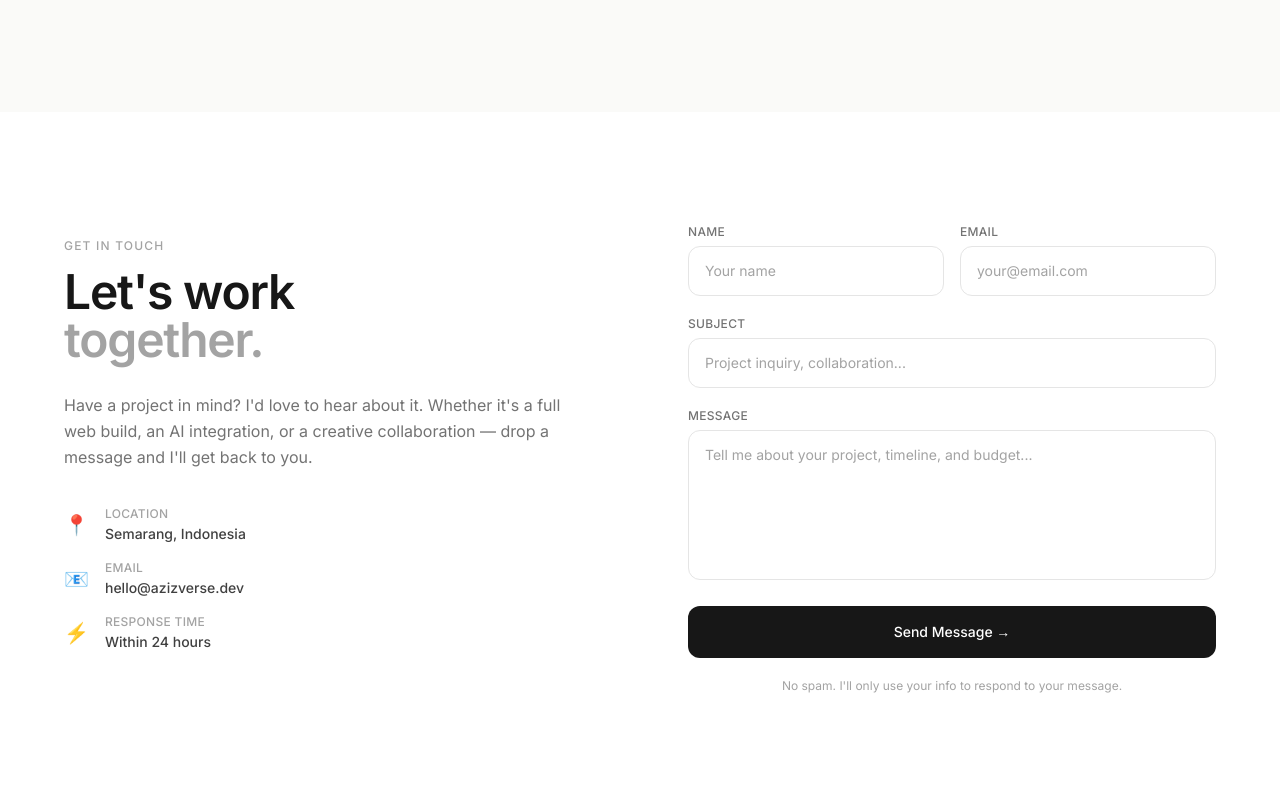
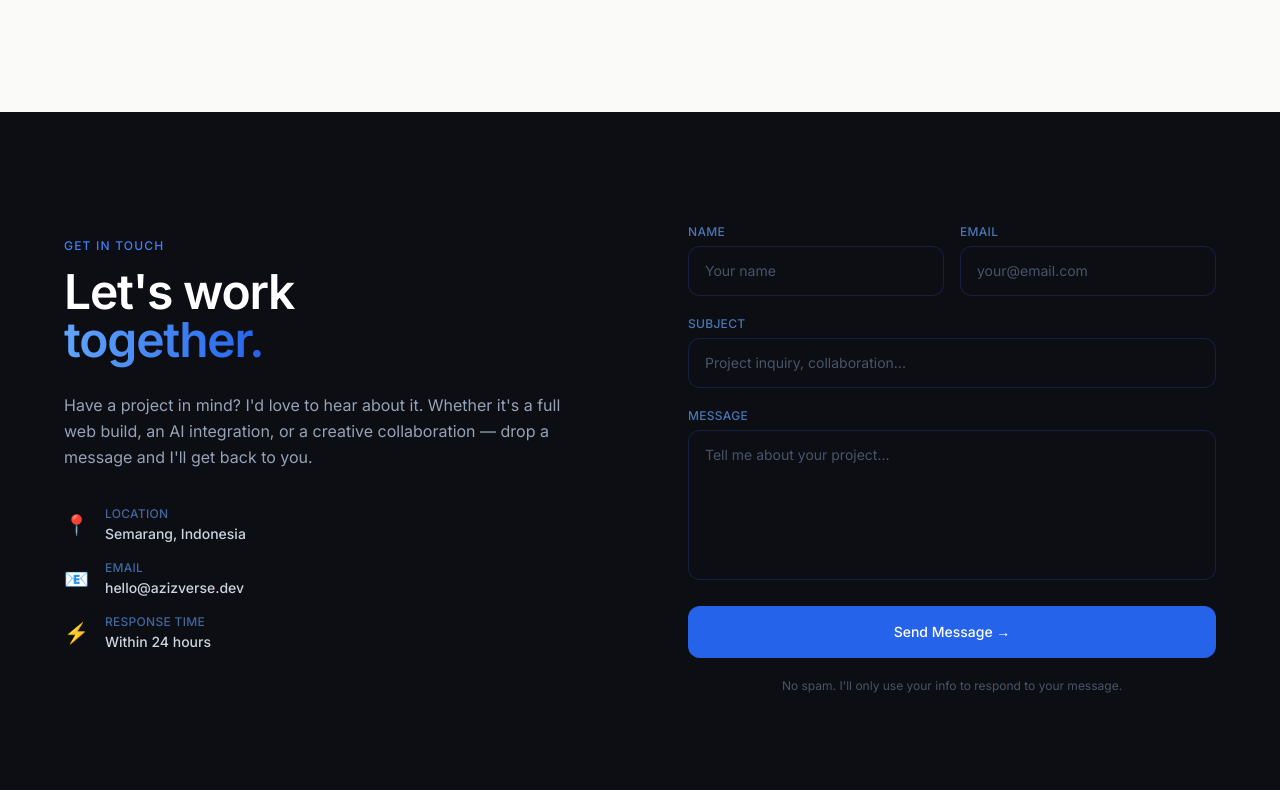
Before and after one commit to minanulaziz260/porto, a Next.js app: page / in a window 1280 px wide. Shown: the part 2310-3100 px from the top of the page. Built offline with nearby package versions, Linux system fonts and the light colour scheme.

Commit message:
Update Contact.tsx

```diff
--- a/components/Contact.tsx
+++ b/components/Contact.tsx
@@ -35,15 +35,15 @@ export default function Contact() {
   }
 
   const inputClass =
-    'w-full px-4 py-3.5 rounded-xl border border-neutral-200 bg-white text-neutral-900 text-sm placeholder:text-neutral-400 focus:outline-none focus:ring-2 focus:ring-neutral-900/10 focus:border-neutral-400 transition-all duration-200'
+    'w-full px-4 py-3.5 rounded-xl border border-blue-900/40 bg-[#0d0d14] text-white text-sm placeholder:text-slate-600 focus:outline-none focus:ring-2 focus:ring-blue-500/40 focus:border-blue-500/60 transition-all duration-200'
   const labelClass =
-    'block text-xs font-medium text-neutral-500 tracking-wide uppercase mb-1.5'
+    'block text-xs font-medium text-blue-400/70 tracking-wide uppercase mb-1.5'
 
   return (
-    <section id="contact" className="py-28 px-6 bg-white">
+    <section id="contact" className="py-28 px-6 bg-[#0d0d14]">
       <div className="max-w-6xl mx-auto">
         <div className="grid md:grid-cols-2 gap-16 lg:gap-24 items-start">
-          {/* Left: Info */}
+          {/* Left */}
           <motion.div
             initial="hidden"
             whileInView="visible"
@@ -52,17 +52,19 @@ export default function Contact() {
             className="space-y-7 md:pt-2"
           >
             <div className="space-y-3">
-              <span className="text-xs font-medium tracking-widest text-neutral-400 uppercase">
+              <span className="text-xs font-medium tracking-widest text-blue-500 uppercase">
                 Get in Touch
               </span>
-              <h2 className="text-3xl md:text-5xl font-semibold text-neutral-900 tracking-tight leading-tight">
+              <h2 className="text-3xl md:text-5xl font-semibold text-white tracking-tight leading-tight">
                 Let&apos;s work
                 <br />
-                <span className="text-neutral-400">together.</span>
+                <span className="text-transparent bg-clip-text bg-gradient-to-r from-blue-400 to-blue-600">
+                  together.
+                </span>
               </h2>
             </div>
 
-            <p className="text-neutral-500 leading-relaxed">
+            <p className="text-slate-400 leading-relaxed">
               Have a project in mind? I&apos;d love to hear about it. Whether
               it&apos;s a full web build, an AI integration, or a creative
               collaboration — drop a message and I&apos;ll get back to you.
@@ -77,10 +79,10 @@ export default function Contact() {
                 <div key={item.label} className="flex items-center gap-4">
                   <span className="text-xl">{item.icon}</span>
                   <div>
-                    <div className="text-xs text-neutral-400 font-medium uppercase tracking-wide">
+                    <div className="text-xs text-blue-400/60 font-medium uppercase tracking-wide">
                       {item.label}
                     </div>
-                    <div className="text-sm text-neutral-700 font-medium mt-0.5">
+                    <div className="text-sm text-slate-300 font-medium mt-0.5">
                       {item.value}
                     </div>
                   </div>
@@ -100,13 +102,13 @@ export default function Contact() {
               <motion.div
                 initial={{ opacity: 0, scale: 0.95 }}
                 animate={{ opacity: 1, scale: 1 }}
-                className="flex flex-col items-center justify-center text-center py-20 px-6 rounded-2xl border border-neutral-200 bg-neutral-50 gap-4"
+                className="flex flex-col items-center justify-center text-center py-20 px-6 rounded-2xl border border-blue-500/20 bg-blue-500/5 gap-4"
               >
                 <div className="text-4xl">✅</div>
-                <h3 className="text-xl font-semibold text-neutral-900">
+                <h3 className="text-xl font-semibold text-white">
                   Message Sent!
                 </h3>
-                <p className="text-sm text-neutral-500">
+                <p className="text-sm text-slate-400">
                   Thanks for reaching out. I&apos;ll get back to you within 24
                   hours.
                 </p>
@@ -115,14 +117,9 @@ export default function Contact() {
               <form onSubmit={handleSubmit} className="space-y-5">
                 <div className="grid sm:grid-cols-2 gap-4">
                   <div>
-                    <label htmlFor="name" className={labelClass}>
-                      Name
-                    </label>
+                    <label htmlFor="name" className={labelClass}>Name</label>
                     <input
-                      id="name"
-                      name="name"
-                      type="text"
-                      required
+                      id="name" name="name" type="text" required
                       placeholder="Your name"
                       value={formData.name}
                       onChange={handleChange}
@@ -130,14 +127,9 @@ export default function Contact() {
                     />
                   </div>
                   <div>
-                    <label htmlFor="email" className={labelClass}>
-                      Email
-                    </label>
+                    <label htmlFor="email" className={labelClass}>Email</label>
                     <input
-                      id="email"
-                      name="email"
-                      type="email"
-                      required
+                      id="email" name="email" type="email" required
                       placeholder="your@email.com"
                       value={formData.email}
                       onChange={handleChange}
@@ -145,50 +137,36 @@ export default function Contact() {
                     />
                   </div>
                 </div>
-
                 <div>
-                  <label htmlFor="subject" className={labelClass}>
-                    Subject
-                  </label>
+                  <label htmlFor="subject" className={labelClass}>Subject</label>
                   <input
-                    id="subject"
-                    name="subject"
-                    type="text"
+                    id="subject" name="subject" type="text"
                     placeholder="Project inquiry, collaboration..."
                     value={formData.subject}
                     onChange={handleChange}
                     className={inputClass}
                   />
                 </div>
-
                 <div>
-                  <label htmlFor="message" className={labelClass}>
-                    Message
-                  </label>
+                  <label htmlFor="message" className={labelClass}>Message</label>
                   <textarea
-                    id="message"
-                    name="message"
-                    rows={6}
-                    required
-                    placeholder="Tell me about your project, timeline, and budget..."
+                    id="message" name="message" rows={6} required
+                    placeholder="Tell me about your project..."
                     value={formData.message}
                     onChange={handleChange}
                     className={`${inputClass} resize-none`}
                   />
                 </div>
-
                 <motion.button
                   whileHover={{ scale: 1.01 }}
                   whileTap={{ scale: 0.99 }}
                   type="submit"
-                  className="w-full py-4 bg-neutral-900 text-white text-sm font-medium rounded-xl hover:bg-neutral-700 transition-all duration-200 hover:shadow-xl hover:shadow-neutral-900/20"
+                  className="w-full py-4 bg-blue-600 text-white text-sm font-medium rounded-xl hover:bg-blue-500 transition-all duration-200 hover:shadow-xl hover:shadow-blue-600/30"
                 >
                   Send Message →
                 </motion.button>
-
-                <p className="text-xs text-center text-neutral-400">
-                  No spam. I&apos;ll only use your info to respond to your
-                  message.
+                <p className="text-xs text-center text-slate-600">
+                  No spam. I&apos;ll only use your info to respond to your message.
                 </p>
               </form>
             )}
@@ -197,4 +175,4 @@ export default function Contact() {
       </div>
     </section>
   )
-}
+    }
```
